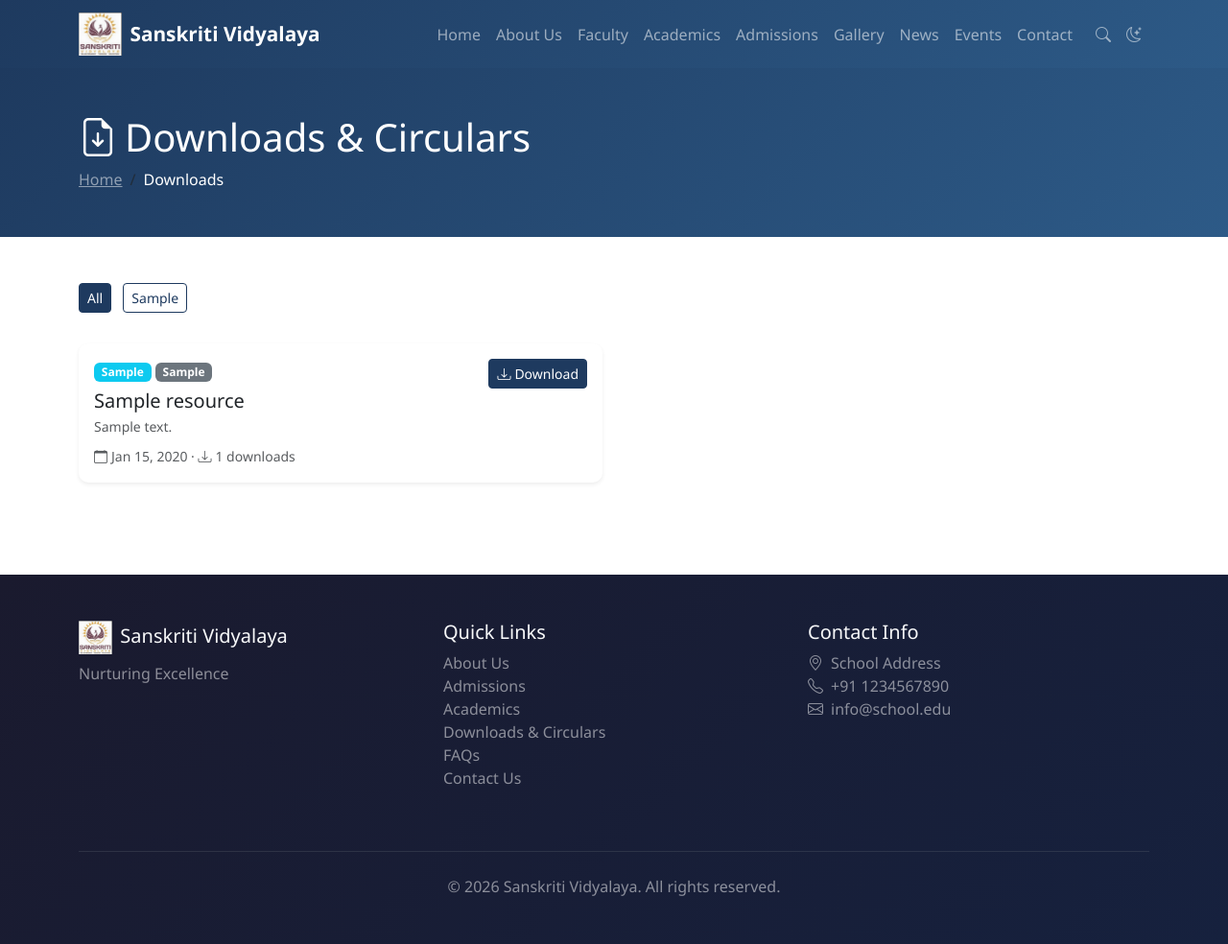
After one commit to amruthamodela06/sanskriti-vidyalaya, a Flask app: page /downloads in a window 1280 px wide. The commit adds this page. Shown: the whole page at 96% size. Run offline with Flask 3, Linux system fonts and the light colour scheme; tables that the repository leaves empty hold one stand-in row (values such as "Sample post").

Commit message:
feat(public): add Downloads & Circulars page with download counter

```diff
--- a/app/routes/public.py
+++ b/app/routes/public.py
@@ -4,7 +4,7 @@ from flask import Blueprint, render_template, request, flash, redirect, url_for,
 from app.extensions import db
 from app.models import (Blog, Event, Holiday, GalleryAlbum, GalleryPhoto,
                        Timetable, StaticContent, Announcement, ContactMessage, Staff,
-                       AdmissionInquiry, FAQ, Testimonial)
+                       AdmissionInquiry, FAQ, Testimonial, DownloadResource)
 from app.forms.contact import ContactForm, AdmissionInquiryForm
 
 public_bp = Blueprint('public', __name__)
@@ -384,7 +384,8 @@ def sitemap():
     pages = []
     static_endpoints = [
         'public.home', 'public.about', 'public.academics', 'public.admissions',
-        'public.faculty', 'public.gallery', 'public.news', 'public.events', 'public.faq', 'public.contact'
+        'public.faculty', 'public.gallery', 'public.news', 'public.events',
+        'public.faq', 'public.downloads', 'public.contact'
     ]
     for endpoint in static_endpoints:
         pages.append({
@@ -447,6 +448,27 @@ def faq():
     return render_template('public/faq.html', faqs=faqs, categories=categories, current_category=category)
 
 
+@public_bp.route('/downloads')
+def downloads():
+    """Public Downloads & Circulars page with category filter."""
+    category = request.args.get('category', '').strip()
+    query = DownloadResource.query.filter_by(is_active=True)
+    if category:
+        query = query.filter_by(category=category)
+    resources = query.order_by(DownloadResource.created_at.desc()).all()
+    categories = sorted({r[0] for r in db.session.query(DownloadResource.category).filter_by(is_active=True).distinct().all() if r[0]})
+    return render_template('public/downloads.html', resources=resources, categories=categories, current_category=category)
+
+
+@public_bp.route('/downloads/<int:id>/file')
+def download_resource_file(id):
+    """Increment download counter and redirect to the static file."""
+    resource = DownloadResource.query.filter_by(id=id, is_active=True).first_or_404()
+    resource.download_count += 1
+    db.session.commit()
+    return redirect(url_for('static', filename=resource.file_url))
+
+
 @public_bp.route('/search')
 def search():
     """Global site search across news, events, staff, and gallery albums."""
--- a/app/templates/base.html
+++ b/app/templates/base.html
@@ -104,6 +104,7 @@
                         <li><a href="{{ url_for('public.about') }}" class="text-white-50 text-decoration-none">About Us</a></li>
                         <li><a href="{{ url_for('public.admissions') }}" class="text-white-50 text-decoration-none">Admissions</a></li>
                         <li><a href="{{ url_for('public.academics') }}" class="text-white-50 text-decoration-none">Academics</a></li>
+                        <li><a href="{{ url_for('public.downloads') }}" class="text-white-50 text-decoration-none">Downloads &amp; Circulars</a></li>
                         <li><a href="{{ url_for('public.faq') }}" class="text-white-50 text-decoration-none">FAQs</a></li>
                         <li><a href="{{ url_for('public.contact') }}" class="text-white-50 text-decoration-none">Contact Us</a></li>
                     </ul>
--- /dev/null
+++ b/app/templates/public/downloads.html
@@ -0,0 +1,66 @@
+{% extends "base.html" %}
+
+{% block title %}Downloads &amp; Circulars - {{ site_settings.get('site_name', 'Sanskriti Vidyalaya') }}{% endblock %}
+
+{% block content %}
+<section class="bg-primary text-white py-5">
+    <div class="container">
+        <h1><i class="bi bi-file-earmark-arrow-down me-2"></i>Downloads &amp; Circulars</h1>
+        <nav aria-label="breadcrumb">
+            <ol class="breadcrumb mb-0">
+                <li class="breadcrumb-item"><a href="{{ url_for('public.home') }}" class="text-white-50">Home</a></li>
+                <li class="breadcrumb-item active text-white">Downloads</li>
+            </ol>
+        </nav>
+    </div>
+</section>
+
+<section class="py-5">
+    <div class="container">
+        {% if categories %}
+        <div class="mb-4">
+            <a href="{{ url_for('public.downloads') }}" class="btn btn-{{ 'primary' if not current_category else 'outline-primary' }} btn-sm me-2 mb-2">All</a>
+            {% for cat in categories %}
+            <a href="{{ url_for('public.downloads', category=cat) }}" class="btn btn-{{ 'primary' if current_category == cat else 'outline-primary' }} btn-sm me-2 mb-2">{{ cat|title }}</a>
+            {% endfor %}
+        </div>
+        {% endif %}
+
+        {% if resources %}
+        <div class="row g-4">
+            {% for res in resources %}
+            <div class="col-md-6">
+                <div class="card h-100 shadow-sm">
+                    <div class="card-body d-flex justify-content-between align-items-start gap-3">
+                        <div>
+                            <span class="badge bg-info mb-2">{{ res.category|title }}</span>
+                            {% if res.academic_year %}
+                            <span class="badge bg-secondary mb-2">{{ res.academic_year }}</span>
+                            {% endif %}
+                            <h5 class="card-title mb-1">{{ res.title }}</h5>
+                            {% if res.description %}
+                            <p class="card-text text-muted small mb-2">{{ res.description }}</p>
+                            {% endif %}
+                            <small class="text-muted">
+                                <i class="bi bi-calendar me-1"></i>{{ res.created_at.strftime('%b %d, %Y') }}
+                                &middot; <i class="bi bi-download me-1"></i>{{ res.download_count }} downloads
+                            </small>
+                        </div>
+                        <a href="{{ url_for('public.download_resource_file', id=res.id) }}" target="_blank" class="btn btn-primary btn-sm flex-shrink-0">
+                            <i class="bi bi-download me-1"></i>Download
+                        </a>
+                    </div>
+                </div>
+            </div>
+            {% endfor %}
+        </div>
+        {% else %}
+        <div class="text-center py-5 bg-light rounded">
+            <i class="bi bi-file-earmark-arrow-down display-1 text-muted"></i>
+            <h4 class="mt-3">No Downloads Available</h4>
+            <p class="text-muted mb-0">Circulars, syllabus documents, and forms will appear here.</p>
+        </div>
+        {% endif %}
+    </div>
+</section>
+{% endblock %}
```
